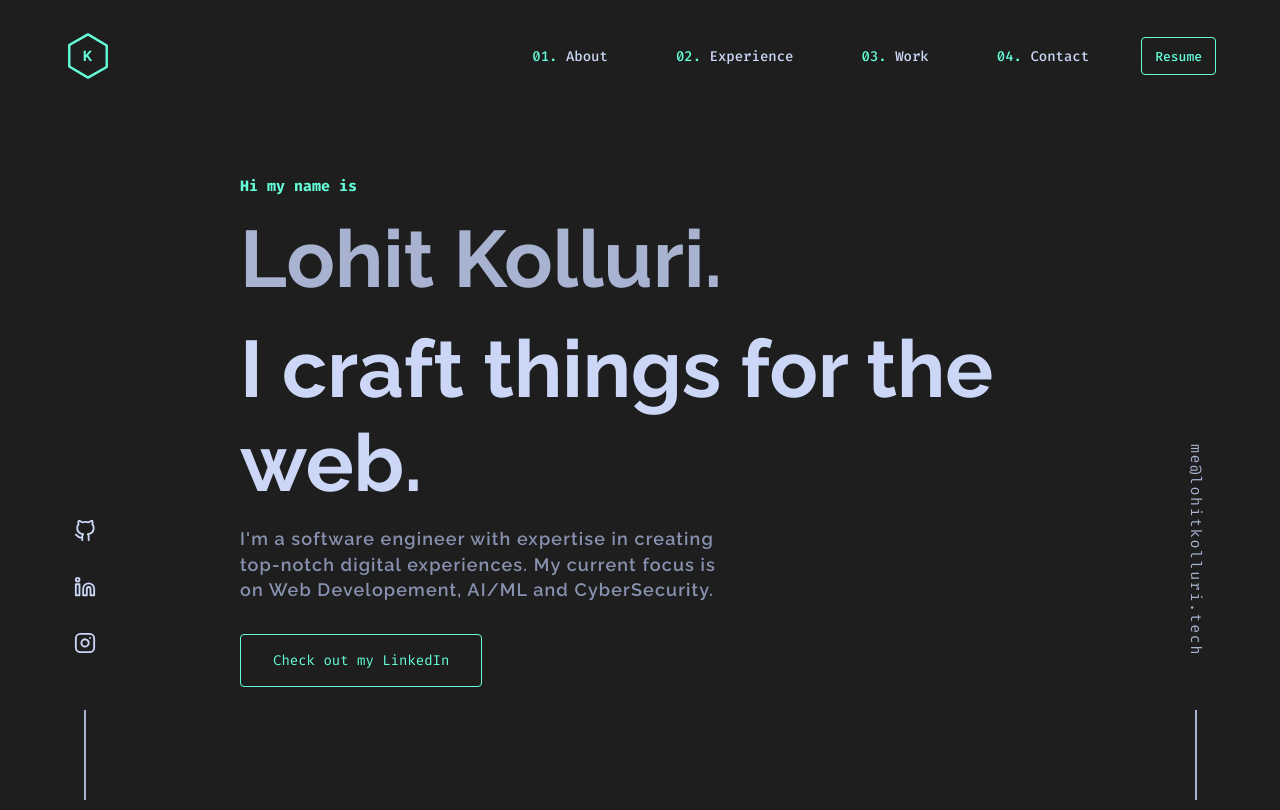
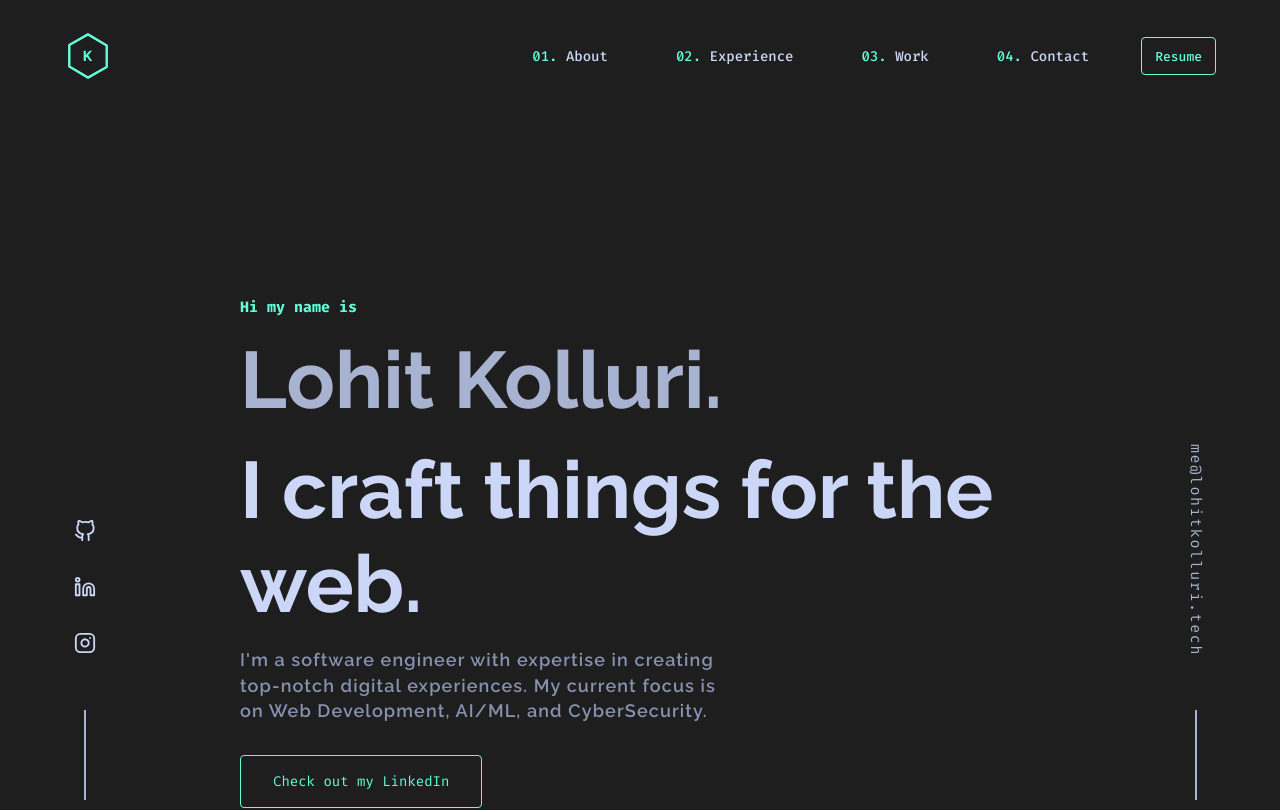
Before and after one commit to lohitkolluri/Portfolio, a Next.js app: page / in a window 1280 px wide. Shown: the top 810 px of the page. Built offline with nearby package versions, Linux system fonts and the light colour scheme.

Commit message:
🐛 Minor Bug Fixes

```diff
--- a/src/scss/globals.css
+++ b/src/scss/globals.css
@@ -66,3 +66,9 @@ html {
 .text-justify {
   text-align: justify;
 }
+.hero-container {
+  display: flex;
+  justify-content: center;
+  align-items: center;
+  min-height: 100vh;
+}
--- a/src/sections/Hero.tsx
+++ b/src/sections/Hero.tsx
@@ -4,7 +4,17 @@ import React from "react";
 import { motion } from "framer-motion";
 function Hero() {
   return (
-    <div className="hero">
+    <div className="hero-container">
+      <motion.div
+        className="hero"
+        initial={{ opacity: 0, y: 5 }}
+        animate={{ opacity: 1, y: 0 }}
+        transition={{
+          duration: 0.3,
+          ease: "easeInOut",
+          delay: 0.6,
+        }}
+      >
         <motion.h1
           className="hero-title"
           initial={{ opacity: 0, y: 5 }}
@@ -52,7 +62,7 @@ function Hero() {
           }}
         >
           I&apos;m a software engineer with expertise in creating top-notch
-        digital experiences. My current focus is on Web Developement, AI/ML and CyberSecurity.
+          digital experiences. My current focus is on Web Development, AI/ML, and CyberSecurity.
         </motion.p>
         <motion.div
           className="hero-button"
@@ -69,6 +79,7 @@ function Hero() {
             link="https://linkedin.com/in/kollurilohit"
           />
         </motion.div>
+      </motion.div>
     </div>
   );
 }
```
Lines whose indentation alone changed are shown as unchanged.
